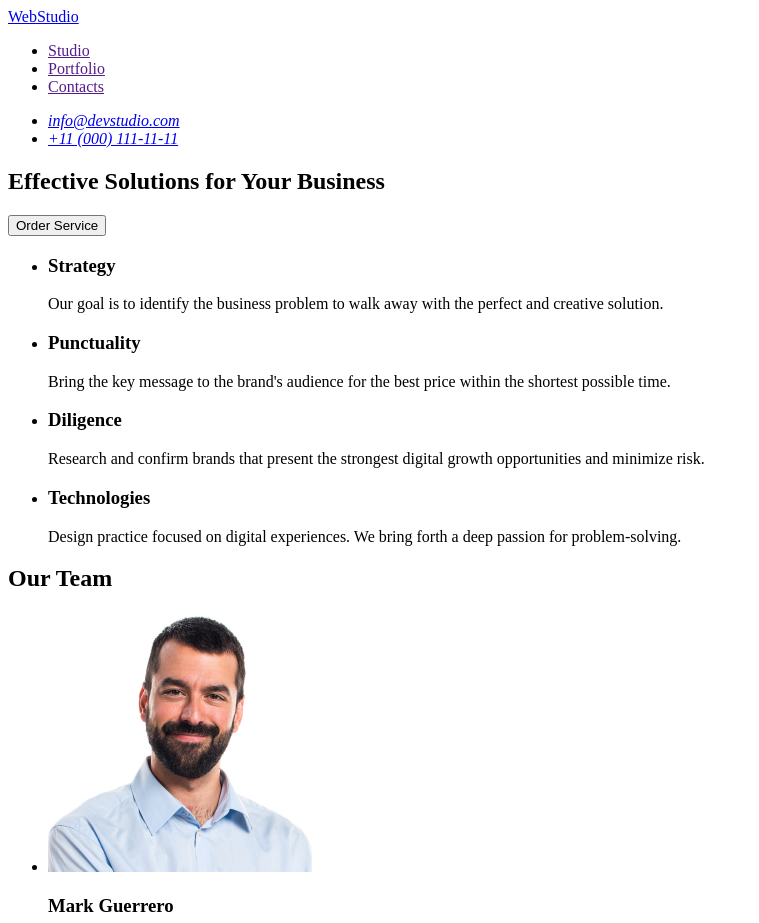
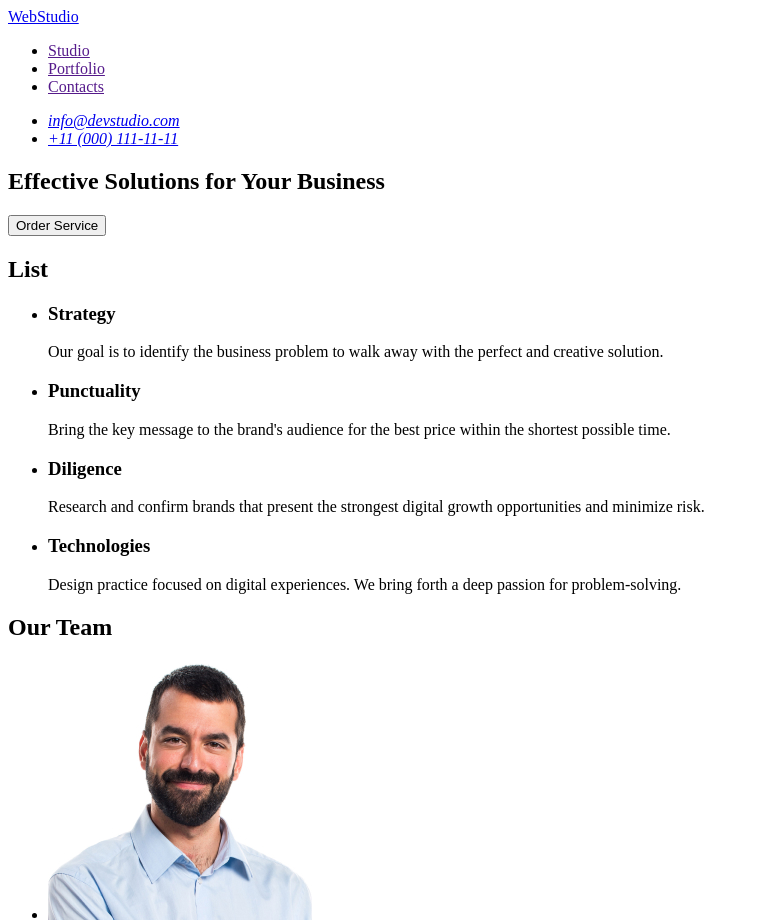
Before and after one commit to Andrii865/goit-markup-hw-01, a plain HTML site: page index.html in a window 1280 px wide. Shown: the top 923 px of the page, without its empty margins (0-759 px from the left). Drawn offline with Linux system fonts and the light colour scheme.

Commit message:
https://github.com/Andrii865/goit-markup-hw-01.git

```diff
--- a/index.html
+++ b/index.html
@@ -31,6 +31,7 @@
       <button type="button">Order Service</button>
     </section>
     <section class="list">
+      <h2>List</h2>
       <ul>
         <li>
           <h3>Strategy</h3>
```
